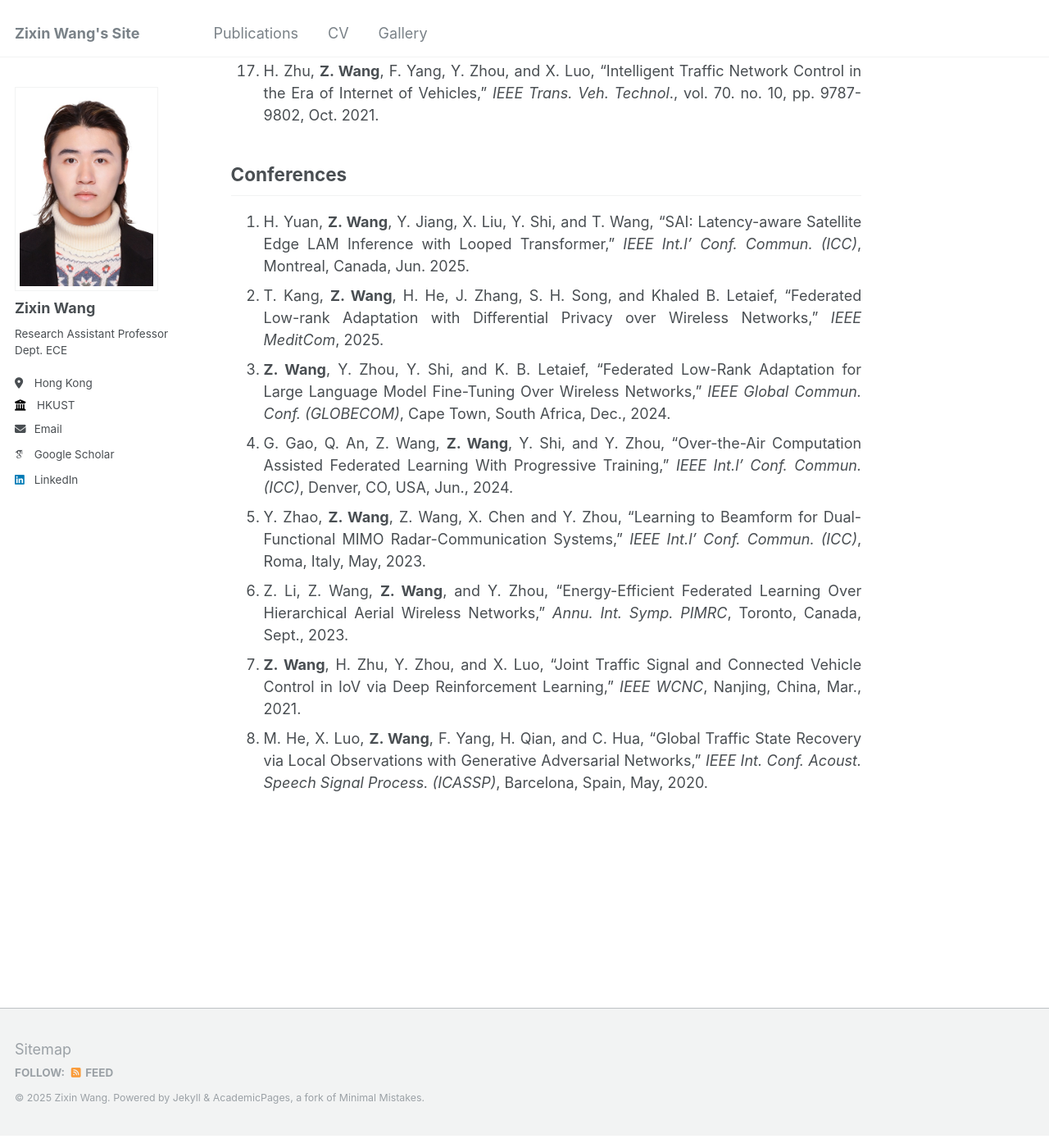
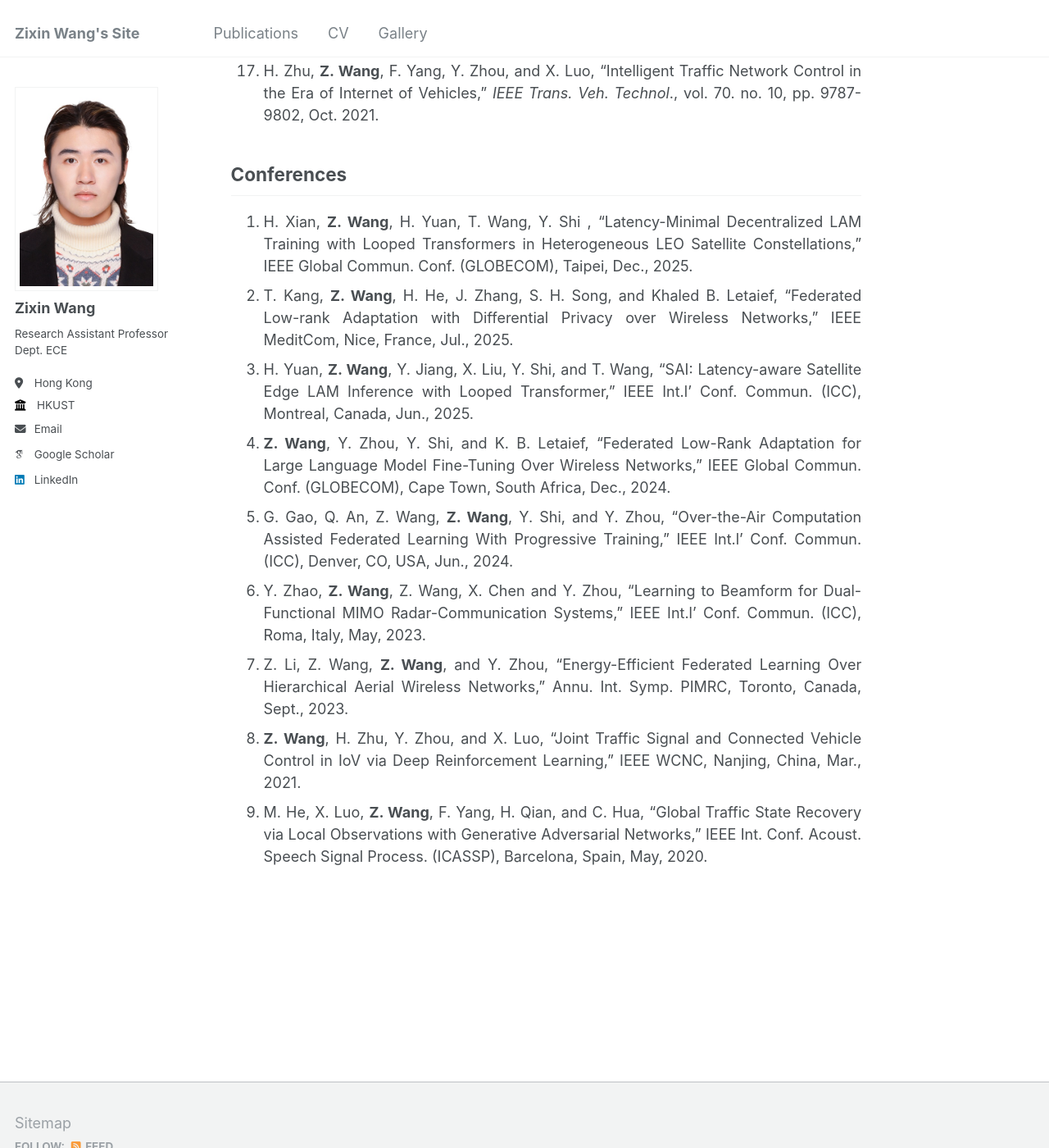
Before and after one commit to eewangzx/eewangzx.github.io, a Jekyll site: the page built from _pages/publications.md, in a window 1280 px wide and 1400 px high, scrolled down 1536 px. Shown: the whole window at 82% size. Built offline with Jekyll 4.4.1, drawn with Linux system fonts in a browser that asks for light colours; some web fonts are replaced; some of the changed text lies outside the part shown.

Commit message:
Update publications.md

```diff
--- a/_pages/publications.md
+++ b/_pages/publications.md
@@ -34,11 +34,13 @@ body {
 
 ## Conferences
 
-1. H. Yuan, **Z. Wang**, Y. Jiang, X. Liu, Y. Shi, and T. Wang, "SAI: Latency-aware Satellite Edge LAM Inference with Looped Transformer," *IEEE Int.l' Conf. Commun. (ICC)*, Montreal, Canada, Jun. 2025.
-2. T. Kang, **Z. Wang**, H. He, J. Zhang, S. H. Song, and Khaled B. Letaief, "Federated Low-rank Adaptation with Differential Privacy over Wireless Networks," *IEEE MeditCom*, 2025.
-3. **Z. Wang**, Y. Zhou, Y. Shi, and K. B. Letaief, "Federated Low-Rank Adaptation for Large Language Model Fine-Tuning Over Wireless Networks," *IEEE Global Commun. Conf. (GLOBECOM)*, Cape Town, South Africa, Dec., 2024.
-4. G. Gao, Q. An, Z. Wang, **Z. Wang**, Y. Shi, and Y. Zhou, "Over-the-Air Computation Assisted Federated Learning With Progressive Training,"  *IEEE Int.l' Conf. Commun. (ICC)*, Denver, CO, USA, Jun., 2024.
-5. Y. Zhao, **Z. Wang**, Z. Wang, X. Chen and Y. Zhou, "Learning to Beamform for Dual-Functional MIMO Radar-Communication Systems,"  *IEEE Int.l' Conf. Commun. (ICC)*, Roma, Italy, May, 2023.
-6. Z. Li, Z. Wang, **Z. Wang**, and Y. Zhou, "Energy-Efficient Federated Learning Over Hierarchical Aerial Wireless Networks," *Annu. Int. Symp. PIMRC*, Toronto, Canada, Sept., 2023.
-7. **Z. Wang**, H. Zhu, Y. Zhou, and X. Luo, "Joint Traffic Signal and Connected Vehicle Control in IoV via Deep Reinforcement Learning,"  *IEEE WCNC*, Nanjing, China, Mar., 2021.
-8. M. He, X. Luo, **Z. Wang**, F. Yang, H. Qian, and C. Hua, "Global Traffic State Recovery via Local Observations with Generative Adversarial Networks," *IEEE Int. Conf. Acoust. Speech Signal Process. (ICASSP)*, Barcelona, Spain, May, 2020.
+1. H. Xian, **Z. Wang**, H. Yuan, T. Wang, Y. Shi , “Latency-Minimal Decentralized LAM Training with Looped Transformers in Heterogeneous LEO Satellite Constellations,” IEEE Global Commun. Conf. (GLOBECOM),
+Taipei, Dec., 2025.
+2. T. Kang, **Z. Wang**, H. He, J. Zhang, S. H. Song, and Khaled B. Letaief, “Federated Low-rank Adaptation with Differential Privacy over Wireless Networks,” IEEE MeditCom, Nice, France, Jul., 2025.
+3. H. Yuan, **Z. Wang**, Y. Jiang, X. Liu, Y. Shi, and T. Wang, “SAI: Latency-aware Satellite Edge LAM Inference with Looped Transformer,” IEEE Int.l’ Conf. Commun. (ICC), Montreal, Canada, Jun., 2025.
+4. **Z. Wang**, Y. Zhou, Y. Shi, and K. B. Letaief, “Federated Low-Rank Adaptation for Large Language Model Fine-Tuning Over Wireless Networks,” IEEE Global Commun. Conf. (GLOBECOM), Cape Town, South Africa, Dec., 2024.
+5. G. Gao, Q. An, Z. Wang, **Z. Wang**, Y. Shi, and Y. Zhou, “Over-the-Air Computation Assisted Federated Learning With Progressive Training,” IEEE Int.l’ Conf. Commun. (ICC), Denver, CO, USA, Jun., 2024.
+6. Y. Zhao, **Z. Wang**, Z. Wang, X. Chen and Y. Zhou, “Learning to Beamform for Dual-Functional MIMO Radar-Communication Systems,” IEEE Int.l’ Conf. Commun. (ICC), Roma, Italy, May, 2023.
+7. Z. Li, Z. Wang, **Z. Wang**, and Y. Zhou, “Energy-Efficient Federated Learning Over Hierarchical Aerial Wireless Networks,” Annu. Int. Symp. PIMRC, Toronto, Canada, Sept., 2023.
+8. **Z. Wang**, H. Zhu, Y. Zhou, and X. Luo, “Joint Traffic Signal and Connected Vehicle Control in IoV via Deep Reinforcement Learning,” IEEE WCNC, Nanjing, China, Mar., 2021.
+9. M. He, X. Luo, **Z. Wang**, F. Yang, H. Qian, and C. Hua, “Global Traffic State Recovery via Local Observations with Generative Adversarial Networks,” IEEE Int. Conf. Acoust. Speech Signal Process. (ICASSP), Barcelona, Spain, May, 2020.
```
Also changed, not shown: other parts of _pages/publications.md (+1 -1 lines).
